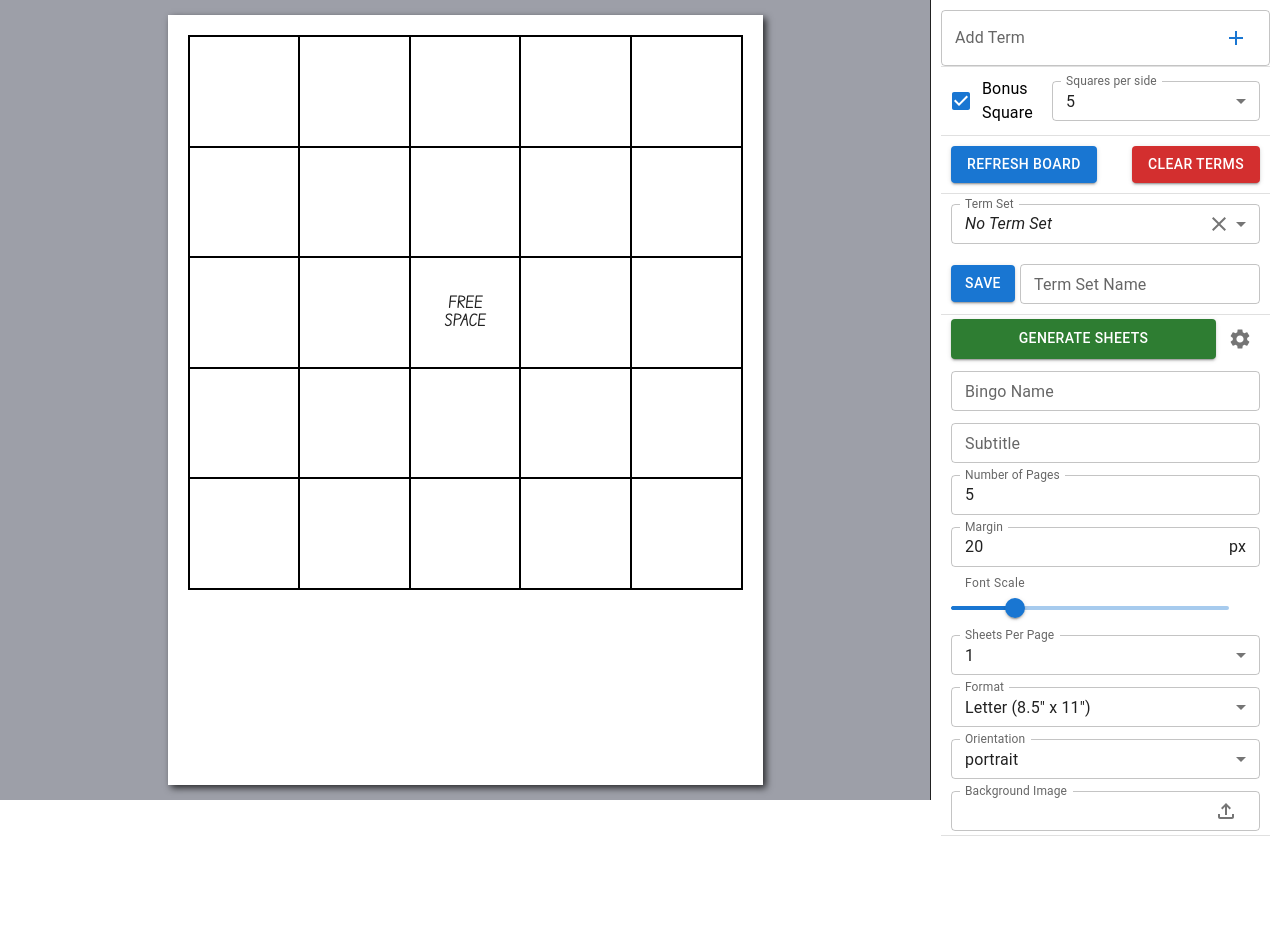
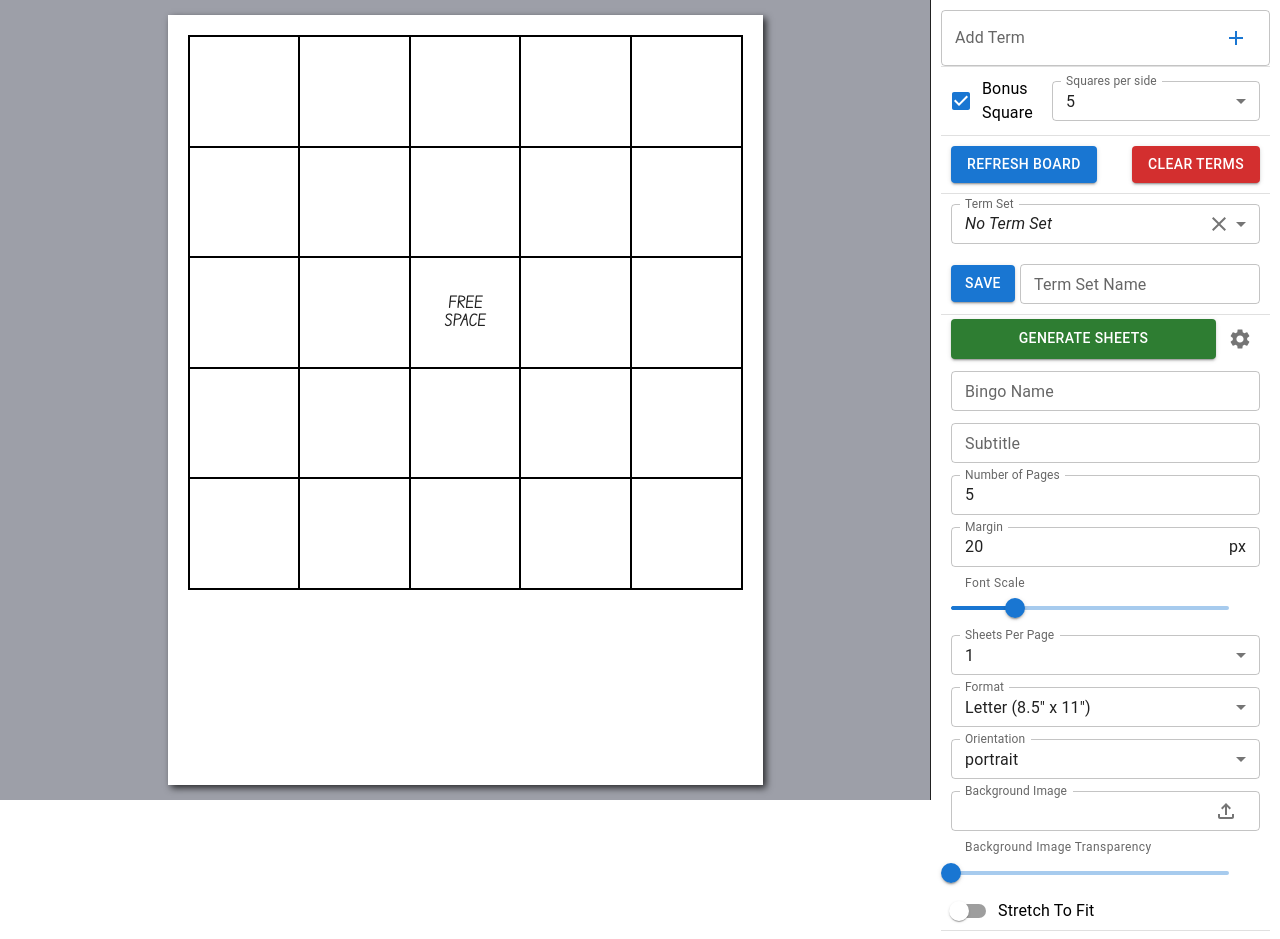
Before and after one commit to inregardstometal/Bingo-Frontend, a React (Vite) app: page / in a window 1280 px wide. Both pictures are taken after a click on the button 1240 px from the left and 338 px from the top of the page. Before the commit the page ends 844 px from the top, so only its background shows below. Built offline with nearby package versions, Linux system fonts and the light colour scheme.

Commit message:
added background image transparency and background stretch to fit

```diff
--- a/src/components/Bingo/BingoBoard.tsx
+++ b/src/components/Bingo/BingoBoard.tsx
@@ -18,7 +18,16 @@ const BONUS_CONTENT = "<b>FREE SPACE</b>";
 
 const _BingoBoard = (): React.JSX.Element => {
     const terms = useTerms();
-    const { bonus, sideLength, name, subtitle, margin, backgroundImage } = useBingoViewState();
+    const {
+        bonus,
+        sideLength,
+        name,
+        subtitle,
+        margin,
+        backgroundImage,
+        backgroundImageTransparency,
+        stretchToFit,
+    } = useBingoViewState();
 
     const table = useMemo(() => {
         const area = Math.pow(sideLength, 2);
@@ -44,18 +53,31 @@ const _BingoBoard = (): React.JSX.Element => {
     }, [terms, bonus, sideLength]);
 
     return (
-        <Box sx={{
-            backgroundImage: backgroundImage ? `url(${backgroundImage})` : undefined,
-            backgroundRepeat: "no-repeat",
-            backgroundSize: "100%",
-        }}>
-            <Box sx={{
-                margin: `${margin}px`,
-            }}>
+        <Box
+            sx={{
+                backgroundImage: backgroundImage ? `url(${backgroundImage})` : undefined,
+                backgroundColor: `rgba(255, 255, 255, ${backgroundImageTransparency})`,
+                backgroundBlendMode: "lighten",
+                backgroundRepeat: "no-repeat",
+                backgroundSize: stretchToFit ? "cover" : "100%",
+            }}
+        >
+            <Box
+                sx={{
+                    margin: `${margin}px`,
+                }}
+            >
                 {name !== "" ? (
                     <Typography
                         variant="h3"
-                        sx={{ width: "100%", textAlign: "center", margin: "10px 0", mb: "16px", fontWeight: 700, fontSize: "32px", }}
+                        sx={{
+                            width: "100%",
+                            textAlign: "center",
+                            margin: "10px 0",
+                            mb: "16px",
+                            fontWeight: 700,
+                            fontSize: "32px",
+                        }}
                     >
                         {name}
                     </Typography>
@@ -63,7 +85,14 @@ const _BingoBoard = (): React.JSX.Element => {
                 {subtitle !== "" ? (
                     <Typography
                         variant="h6"
-                        sx={{ width: "100%", textAlign: "center", margin: "10px 0", px: "80px", fontWeight: 700, fontSize: "20px" }}
+                        sx={{
+                            width: "100%",
+                            textAlign: "center",
+                            margin: "10px 0",
+                            px: "80px",
+                            fontWeight: 700,
+                            fontSize: "20px",
+                        }}
                     >
                         {subtitle}
                     </Typography>
@@ -90,7 +119,7 @@ const _BingoBoard = (): React.JSX.Element => {
                                 width: `${100 / sideLength}%`,
                                 height: `${100 / sideLength}%`,
                                 fontSize: "inherit",
-                                fontWeight: 600
+                                fontWeight: 600,
                             },
                         }}
                     >
--- a/src/components/Bingo/BingoController.tsx
+++ b/src/components/Bingo/BingoController.tsx
@@ -16,7 +16,8 @@ import {
     Collapse,
     InputAdornment,
     Tooltip,
-    Input
+    Input,
+    Switch
 } from "@mui/material";
 import { Close, Add, Settings, FileUploadOutlined } from "@mui/icons-material";
 import { useCallback, useEffect, useRef, useState } from "react";
@@ -427,6 +428,21 @@ export const BingoController = (): React.JSX.Element => {
                             ),
                         }}
                     />
+                    <Typography
+                        sx={{ color: "text.secondary", width: "100%", padding: "0 14px" }}
+                        variant="caption"
+                    >
+                        Background Image Transparency
+                    </Typography>
+                    <Slider
+                        sx={{ width: "90%" }}
+                        value={state.backgroundImageTransparency}
+                        onChange={(e, v) => state.setBackgroundImageTransparency(v as number)}
+                        min={0}
+                        max={1}
+                        step={0.05}
+                    />
+                    <FormControlLabel control={<Switch value={state.stretchToFit} onChange={() => state.setStretchToFit((prev) => !prev)}/>} label="Stretch To Fit"/>
                 </Collapse>
                 {/* <Button
                     fullWidth
--- a/src/components/Bingo/BingoState.tsx
+++ b/src/components/Bingo/BingoState.tsx
@@ -60,6 +60,10 @@ interface BingoState {
     setFontScale: React.Dispatch<React.SetStateAction<number>>;
     backgroundImage: string | null;
     setBackgroundImage: React.Dispatch<React.SetStateAction<string | null>>;
+    backgroundImageTransparency: number;
+    setBackgroundImageTransparency: React.Dispatch<React.SetStateAction<number>>;
+    stretchToFit: boolean;
+    setStretchToFit: React.Dispatch<React.SetStateAction<boolean>>;
 }
 
 const BingoContext = createContext<BingoState>(null as unknown as BingoState);
@@ -156,6 +160,8 @@ export const BingoStateProvider = ({ children }: BingoStateProviderProps) => {
     const [margin, setMargin] = useState<number>(20);
     const [fontScale, setFontScale] = useState<number>(1);
     const [backgroundImage, _setBackgroundImage] = useState<string | null>(null);
+    const [backgroundImageTransparency, setBackgroundImageTransparency] = useState<number>(0);
+    const [stretchToFit, setStretchToFit] = useState<boolean>(false);
 
     useEffect(() => {
         setTermSets(getTermSets());
@@ -242,7 +248,8 @@ export const BingoStateProvider = ({ children }: BingoStateProviderProps) => {
         [terms]
     );
 
-    const setBackgroundImage: React.Dispatch<React.SetStateAction<string | null>> = useCallback((val) => {
+    const setBackgroundImage: React.Dispatch<React.SetStateAction<string | null>> =
+        useCallback((val) => {
             _setBackgroundImage((prev) => {
                 if (typeof prev === "string") {
                     URL.revokeObjectURL(prev);
@@ -252,8 +259,8 @@ export const BingoStateProvider = ({ children }: BingoStateProviderProps) => {
                 } else {
                     return val;
                 }
-    })
-    }, [])
+            });
+        }, []);
 
     const state = {
         terms,
@@ -290,7 +297,11 @@ export const BingoStateProvider = ({ children }: BingoStateProviderProps) => {
         fontScale,
         setFontScale,
         backgroundImage,
-        setBackgroundImage
+        setBackgroundImage,
+        backgroundImageTransparency,
+        setBackgroundImageTransparency,
+        stretchToFit,
+        setStretchToFit,
     };
 
     return <BingoContext.Provider value={state}>{children}</BingoContext.Provider>;
@@ -341,7 +352,9 @@ export const useBingoViewState = () => {
         subtitle: state.subtitle,
         numPerPage: state.numPerPage,
         margin: state.margin,
-        backgroundImage: state.backgroundImage
+        backgroundImage: state.backgroundImage,
+        backgroundImageTransparency: state.backgroundImageTransparency,
+        stretchToFit: state.stretchToFit,
     };
 };
 
```
Lines whose indentation alone changed are shown as unchanged.
